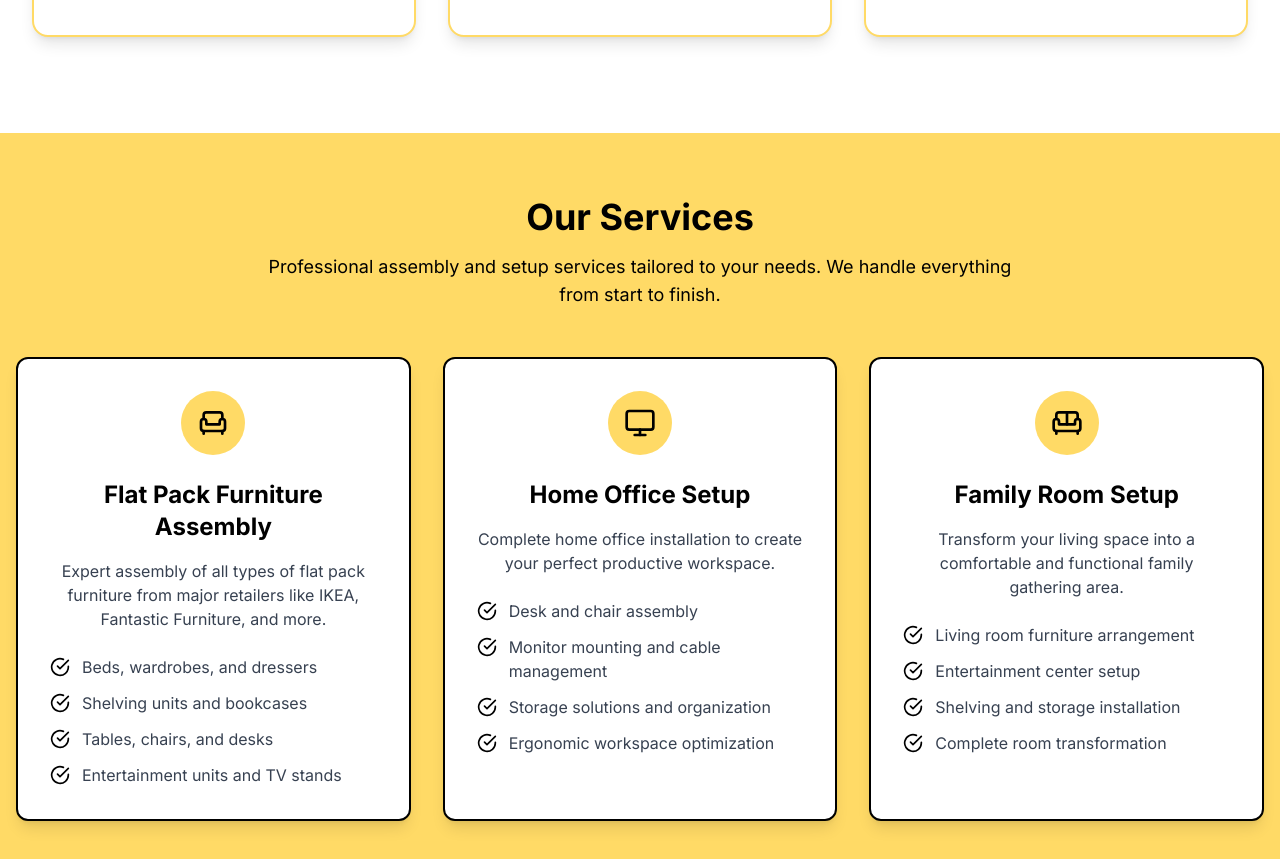
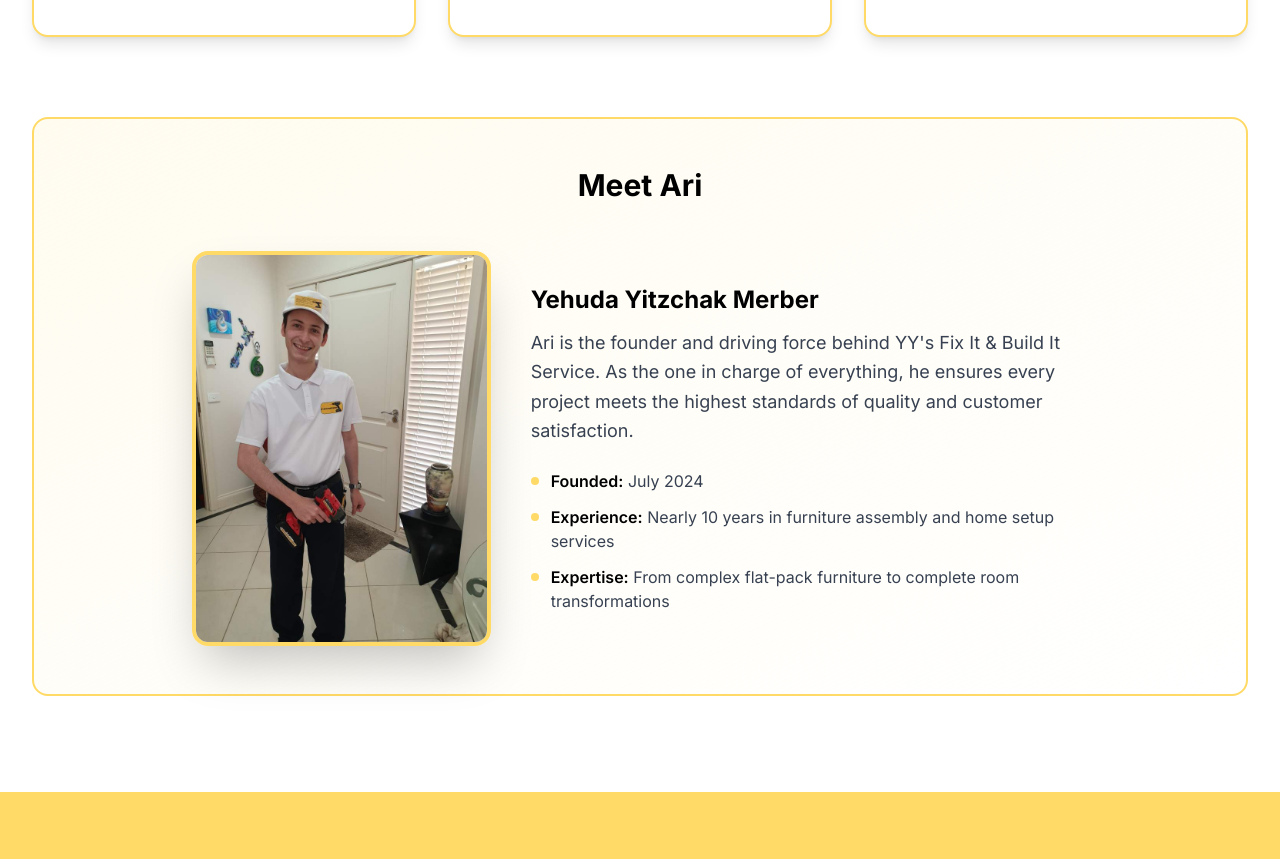
Before and after one commit to Zaggy887/YYFixIT, a React (Vite) app: page / in a window 1280 px wide. Shown: the part 1363-2222 px from the top of the page. Built offline with nearby package versions, Linux system fonts and the light colour scheme.

Commit message:
Updated About.tsx

```diff
--- a/src/components/About.tsx
+++ b/src/components/About.tsx
@@ -61,6 +61,41 @@ const About = () => {
             </p>
           </div>
         </div>
+
+        <div className="fade-in mt-20 bg-gradient-to-br from-[#FFDA66]/10 to-white border-2 border-[#FFDA66] rounded-2xl p-12" style={{ transitionDelay: '0.6s' }}>
+          <div className="max-w-4xl mx-auto">
+            <h3 className="text-3xl font-bold text-center mb-12 text-black">Meet Ari</h3>
+            <div className="flex flex-col md:flex-row items-center gap-10">
+              <div className="md:w-1/3 flex-shrink-0">
+                <img
+                  src="/img_20260122_163712.jpg"
+                  alt="Yehuda Yitzchak Merber (Ari)"
+                  className="rounded-2xl shadow-2xl w-full object-cover border-4 border-[#FFDA66]"
+                />
+              </div>
+              <div className="md:w-2/3">
+                <h4 className="text-2xl font-bold text-black mb-3">Yehuda Yitzchak Merber</h4>
+                <p className="text-lg text-gray-700 mb-6 leading-relaxed">
+                  Ari is the founder and driving force behind YY's Fix It & Build It Service. As the one in charge of everything, he ensures every project meets the highest standards of quality and customer satisfaction.
+                </p>
+                <div className="space-y-3">
+                  <div className="flex items-start gap-3">
+                    <div className="w-2 h-2 bg-[#FFDA66] rounded-full mt-2 flex-shrink-0"></div>
+                    <p className="text-gray-700"><span className="font-semibold text-black">Founded:</span> July 2024</p>
+                  </div>
+                  <div className="flex items-start gap-3">
+                    <div className="w-2 h-2 bg-[#FFDA66] rounded-full mt-2 flex-shrink-0"></div>
+                    <p className="text-gray-700"><span className="font-semibold text-black">Experience:</span> Nearly 10 years in furniture assembly and home setup services</p>
+                  </div>
+                  <div className="flex items-start gap-3">
+                    <div className="w-2 h-2 bg-[#FFDA66] rounded-full mt-2 flex-shrink-0"></div>
+                    <p className="text-gray-700"><span className="font-semibold text-black">Expertise:</span> From complex flat-pack furniture to complete room transformations</p>
+                  </div>
+                </div>
+              </div>
+            </div>
+          </div>
+        </div>
       </div>
     </section>
   );
```
